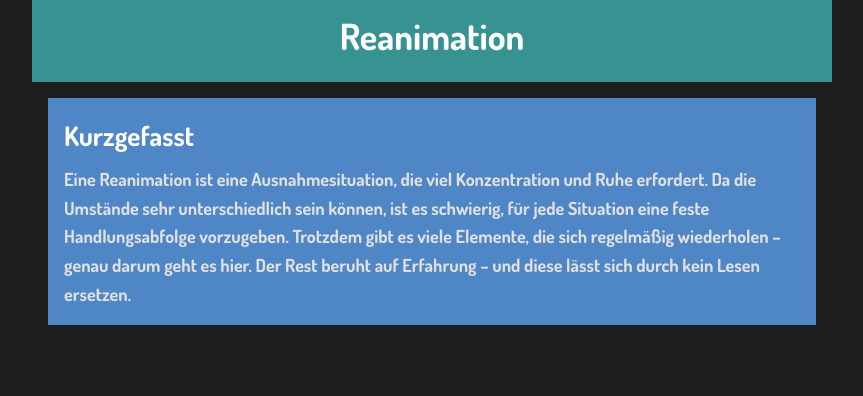
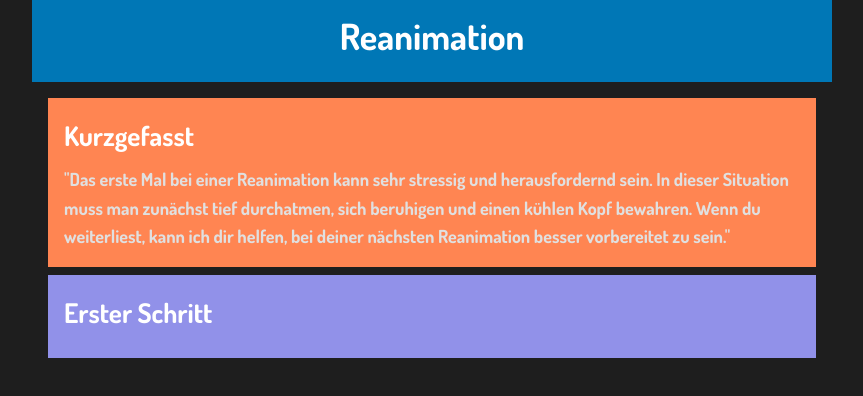
Before and after one commit to ken-chanD/medicHelp, a plain HTML site: page index.html in a window 1280 px wide. Shown: the whole page, without its empty margins (208-1071 px from the left). Drawn offline with Linux system fonts and the light colour scheme.

Commit message:
Better colors

```diff
--- a/css/style.css
+++ b/css/style.css
@@ -51,18 +51,21 @@ h1, h2, h3, h4, h5, h6 {
 
 /* === Header === */
 header {
-  background-color: #379392;
+  background-color: #0077B6;
   padding: 0.5rem 1rem;
   color: #e0e0e0;
   text-align: center;
 }
 
-.kurzgefasst {
-  background: #4F86C6;
+.kurzgefasst, .erster-Schritt {
+  background: #FF8552;
   padding: 1rem;
+  margin-bottom: 0.5rem;
 }
 
-
+.erster-Schritt {
+  background-color: #9191E9;
+}
 
 
 /* === Listen === */
--- a/index.html
+++ b/index.html
@@ -20,11 +20,13 @@
     <div class="kurzgefasst">
       <h2>Kurzgefasst</h2>
       <p>
-        Eine Reanimation ist eine Ausnahmesituation, die viel Konzentration und Ruhe erfordert.
-        Da die Umstände sehr unterschiedlich sein können, ist es schwierig, für jede Situation eine feste Handlungsabfolge vorzugeben.
-        Trotzdem gibt es viele Elemente, die sich regelmäßig wiederholen – genau darum geht es hier.
-        Der Rest beruht auf Erfahrung – und diese lässt sich durch kein Lesen ersetzen.
+        "Das erste Mal bei einer Reanimation kann sehr stressig und herausfordernd sein. In dieser Situation muss man zunächst tief durchatmen, sich beruhigen und einen kühlen Kopf bewahren. Wenn du weiterliest, kann ich dir helfen, bei deiner nächsten Reanimation besser vorbereitet zu sein."
       </p>
+    </div>
+
+    <div class="erster-Schritt">
+      <h2>Erster Schritt</h2>
+      <p></p>
     </div>
 
     <h2></h2>
```
